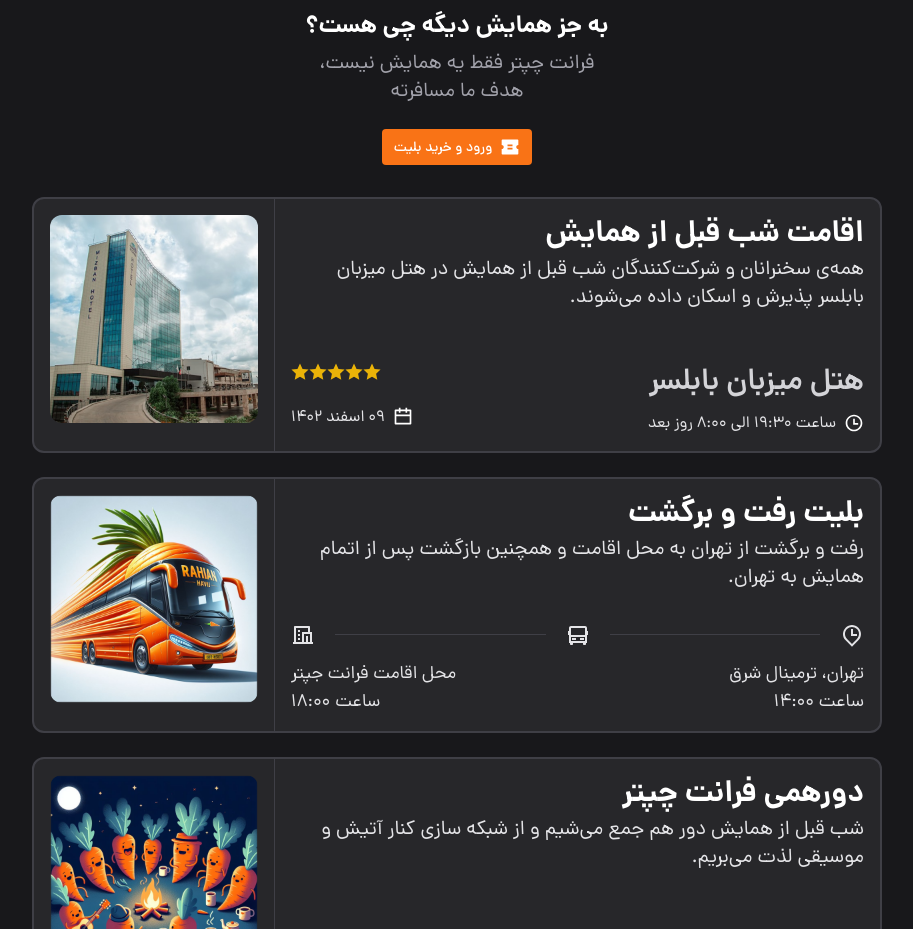
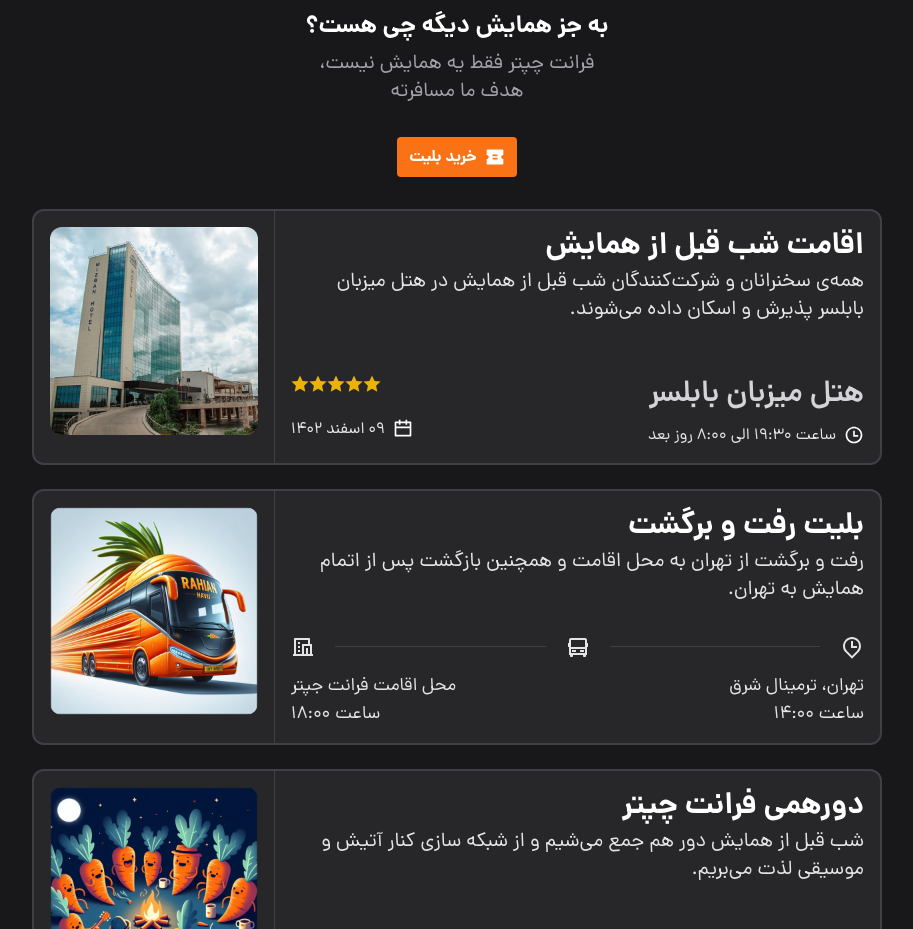
Before and after one commit to frontChapter/website-frontend, a Next.js app: page / in a window 1280 px wide. Shown: the part 4400-5329 px from the top of the page, without its empty margins (183-1096 px from the left). Built offline with nearby package versions, Linux system fonts and the light colour scheme.

Commit message:
fix: `AdditionalPlans/<Header>` buy ticket link

```diff
--- a/src/app/components/AdditionalPlans/Header.tsx
+++ b/src/app/components/AdditionalPlans/Header.tsx
@@ -5,7 +5,9 @@ import { RiCouponFill } from "react-icons/ri";
 import ticketsSectionIcon from "@/assets/images/home/tickets-section-icon.png";
 
 // ** components
-import { Button } from "@/components/ui/Button";
+import { buttonVariants } from "@/components/ui/Button";
+import Link from "next/link";
+import { env } from "process";
 
 const Header = () => {
   return (
@@ -16,10 +18,16 @@ const Header = () => {
         فرانت چپتر فقط یه همایش نیست،
         <br /> هدف ما مسافرته
       </p>
-      <Button variant={"primary"} className=" mt-4 flex gap-2">
+      <Link
+        target="_blank"
+        href={env.TICKET_URL ?? "#?"}
+        className={`${buttonVariants({
+          variant: "primary",
+        })} mt-4 gap-2 px-2 py-1.5 lg:mt-6 lg:gap-2 lg:px-3 lg:py-2`}
+      >
         <RiCouponFill className="size-5" />
-        <span className="text-sm ">ورود و خرید بلیت</span>
-      </Button>
+        <strong>خرید بلیت</strong>
+      </Link>
     </div>
   );
 };
```
